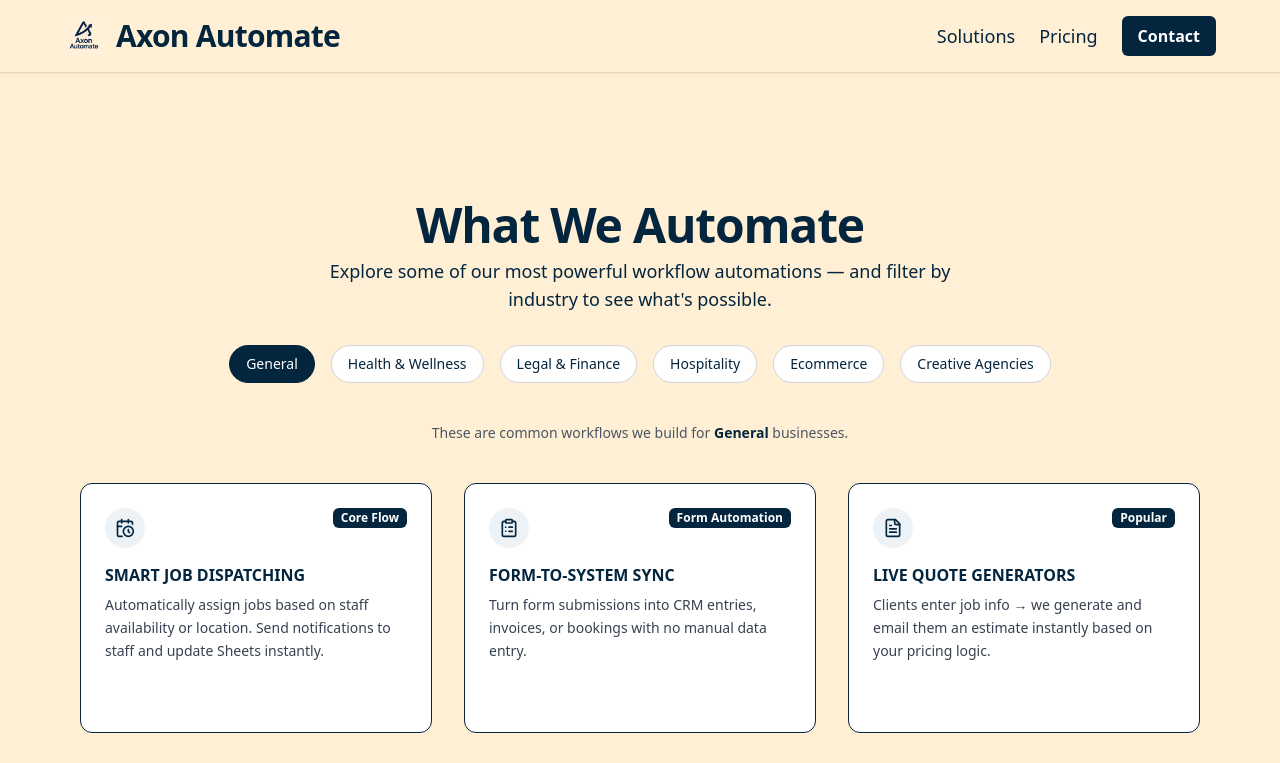
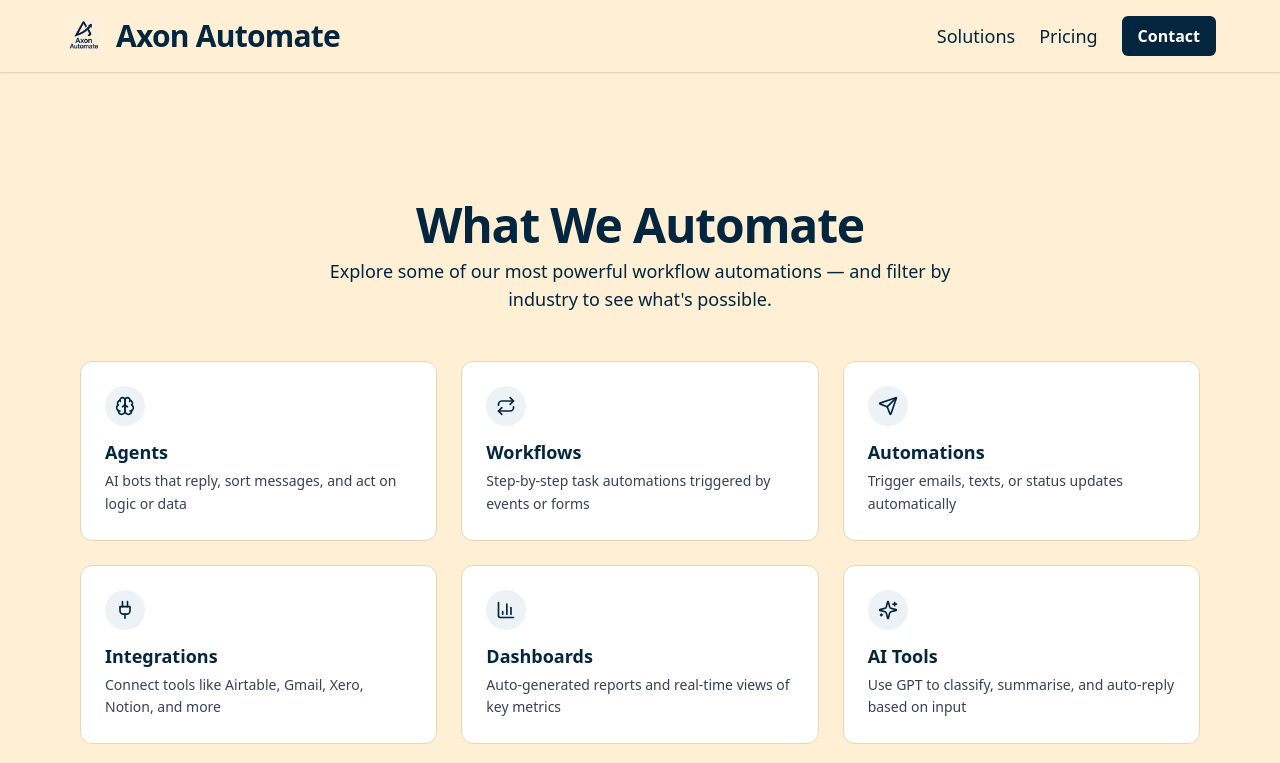
Before and after one commit to trimdex445/axon-automate, a Next.js app: page /solutions in a window 1280 px wide. Shown: the top 763 px of the page. Built offline with nearby package versions, Linux system fonts and the light colour scheme.

Commit message:
Finalised Solutions page with solution types, animated transitions, and full industry content

```diff
--- a/pages/solutions.tsx
+++ b/pages/solutions.tsx
@@ -13,7 +13,14 @@ import {
   Activity,
   CheckSquare,
   X,
+  Sparkles,
+  Repeat,
+  Send,
+  Plug,
+  BarChart3,
+  Brain,
 } from 'lucide-react';
+
 import { useState, Fragment } from 'react';
 import { Dialog, Transition } from '@headlessui/react';
 import { AnimatePresence, motion } from 'framer-motion';
@@ -79,7 +86,6 @@ const allSolutions: Record<string, { icon: any; title: string; description: stri
     { icon: CalendarClock, title: 'Weekly Content Calendar Sync', description: 'Auto-push campaign deadlines or content calendars to everyone’s Google Cal.', tag: 'Schedule Sync' },
   ],
 };
-
 export default function SolutionsPage() {
   const [selectedIndustry, setSelectedIndustry] = useState('General');
   const [selectedCard, setSelectedCard] = useState<null | { title: string; description: string }>(null);
@@ -94,13 +100,43 @@ export default function SolutionsPage() {
             Explore some of our most powerful workflow automations — and filter by industry to see what's possible.
           </p>
 
+          {/* SOLUTION TYPES */}
+          <div className="grid grid-cols-1 sm:grid-cols-2 md:grid-cols-3 gap-6 max-w-6xl mx-auto mb-20 mt-12">
+            {[
+              { icon: Brain, title: 'Agents', description: 'AI bots that reply, sort messages, and act on logic or data' },
+              { icon: Repeat, title: 'Workflows', description: 'Step-by-step task automations triggered by events or forms' },
+              { icon: Send, title: 'Automations', description: 'Trigger emails, texts, or status updates automatically' },
+              { icon: Plug, title: 'Integrations', description: 'Connect tools like Airtable, Gmail, Xero, Notion, and more' },
+              { icon: BarChart3, title: 'Dashboards', description: 'Auto-generated reports and real-time views of key metrics' },
+              { icon: Sparkles, title: 'AI Tools', description: 'Use GPT to classify, summarise, and auto-reply based on input' },
+            ].map(({ icon: Icon, title, description }, idx) => (
+              <motion.div
+                key={idx}
+                initial={{ opacity: 0, y: 20 }}
+                whileInView={{ opacity: 1, y: 0 }}
+                viewport={{ once: true }}
+                transition={{ duration: 0.4, delay: idx * 0.05 }}
+                className="bg-white border border-[#e5d8b8] hover:shadow-xl hover:-translate-y-1 transition duration-300 ease-in-out rounded-xl p-6 text-left cursor-default"
+              >
+                <div className="mb-3 bg-[#edf2f7] text-[#04253e] w-10 h-10 flex items-center justify-center rounded-full">
+                  <Icon className="w-5 h-5" />
+                </div>
+                <h4 className="text-lg font-semibold text-[#04253e] mb-1">{title}</h4>
+                <p className="text-sm text-gray-700 leading-relaxed">{description}</p>
+              </motion.div>
+            ))}
+          </div>
+
+          {/* INDUSTRY FILTER TABS */}
           <div className="flex flex-wrap justify-center gap-4 mt-8 mb-10">
             {industryTabs.map((industry) => (
               <button
                 key={industry}
                 onClick={() => setSelectedIndustry(industry)}
                 className={`px-4 py-2 rounded-full text-sm font-medium transition-all border ${
-                  selectedIndustry === industry ? 'bg-[#04253e] text-white border-[#04253e]' : 'bg-white text-[#04253e] border-gray-300 hover:bg-gray-100'
+                  selectedIndustry === industry
+                    ? 'bg-[#04253e] text-white border-[#04253e]'
+                    : 'bg-white text-[#04253e] border-gray-300 hover:bg-gray-100'
                 }`}
               >
                 {industry}
@@ -109,9 +145,11 @@ export default function SolutionsPage() {
           </div>
 
           <p className="text-sm text-gray-600 mb-10">
-            These are common workflows we build for <span className="font-semibold text-[#04253e]">{selectedIndustry}</span> businesses.
+            These are common workflows we build for{' '}
+            <span className="font-semibold text-[#04253e]">{selectedIndustry}</span> businesses.
           </p>
 
+          {/* INDUSTRY SOLUTIONS GRID */}
           <AnimatePresence mode="wait">
             <motion.div
               key={selectedIndustry}
@@ -148,9 +186,12 @@ export default function SolutionsPage() {
             </motion.div>
           </AnimatePresence>
 
+          {/* CTA */}
           <div className="mt-20 text-center">
             <h3 className="text-xl font-semibold text-[#04253e] mb-2">Looking for something else?</h3>
-            <p className="text-gray-600 mb-4">We build completely custom workflows too — just tell us what you're trying to automate.</p>
+            <p className="text-gray-600 mb-4">
+              We build completely custom workflows too — just tell us what you're trying to automate.
+            </p>
             <a href="/contact">
               <button className="bg-[#04253e] text-white py-2 px-6 rounded-md hover:bg-[#021722] transition">
                 Book a Free Consultation
@@ -159,19 +200,43 @@ export default function SolutionsPage() {
           </div>
         </div>
 
+        {/* MODAL */}
         <Transition show={!!selectedCard} as={Fragment}>
           <Dialog onClose={() => setSelectedCard(null)} className="relative z-50">
-            <Transition.Child as={Fragment} enter="transition-opacity duration-200" enterFrom="opacity-0" enterTo="opacity-100" leave="transition-opacity duration-200" leaveFrom="opacity-100" leaveTo="opacity-0">
+            <Transition.Child
+              as={Fragment}
+              enter="transition-opacity duration-200"
+              enterFrom="opacity-0"
+              enterTo="opacity-100"
+              leave="transition-opacity duration-200"
+              leaveFrom="opacity-100"
+              leaveTo="opacity-0"
+            >
               <div className="fixed inset-0 bg-black bg-opacity-30" />
             </Transition.Child>
             <div className="fixed inset-0 flex items-center justify-center p-4">
-              <Transition.Child as={Fragment} enter="transition-transform duration-200" enterFrom="scale-95 opacity-0" enterTo="scale-100 opacity-100" leave="transition-transform duration-200" leaveFrom="scale-100 opacity-100" leaveTo="scale-95 opacity-0">
+              <Transition.Child
+                as={Fragment}
+                enter="transition-transform duration-200"
+                enterFrom="scale-95 opacity-0"
+                enterTo="scale-100 opacity-100"
+                leave="transition-transform duration-200"
+                leaveFrom="scale-100 opacity-100"
+                leaveTo="scale-95 opacity-0"
+              >
                 <Dialog.Panel className="bg-white rounded-xl max-w-md w-full shadow-xl relative p-6">
-                  <button onClick={() => setSelectedCard(null)} className="absolute top-3 right-3 text-gray-400 hover:text-gray-600">
+                  <button
+                    onClick={() => setSelectedCard(null)}
+                    className="absolute top-3 right-3 text-gray-400 hover:text-gray-600"
+                  >
                     <X className="w-5 h-5" />
                   </button>
-                  <Dialog.Title className="text-xl font-semibold text-[#04253e] mb-2">{selectedCard?.title}</Dialog.Title>
-                  <Dialog.Description className="text-sm text-gray-700">{selectedCard?.description}</Dialog.Description>
+                  <Dialog.Title className="text-xl font-semibold text-[#04253e] mb-2">
+                    {selectedCard?.title}
+                  </Dialog.Title>
+                  <Dialog.Description className="text-sm text-gray-700">
+                    {selectedCard?.description}
+                  </Dialog.Description>
                 </Dialog.Panel>
               </Transition.Child>
             </div>
```
